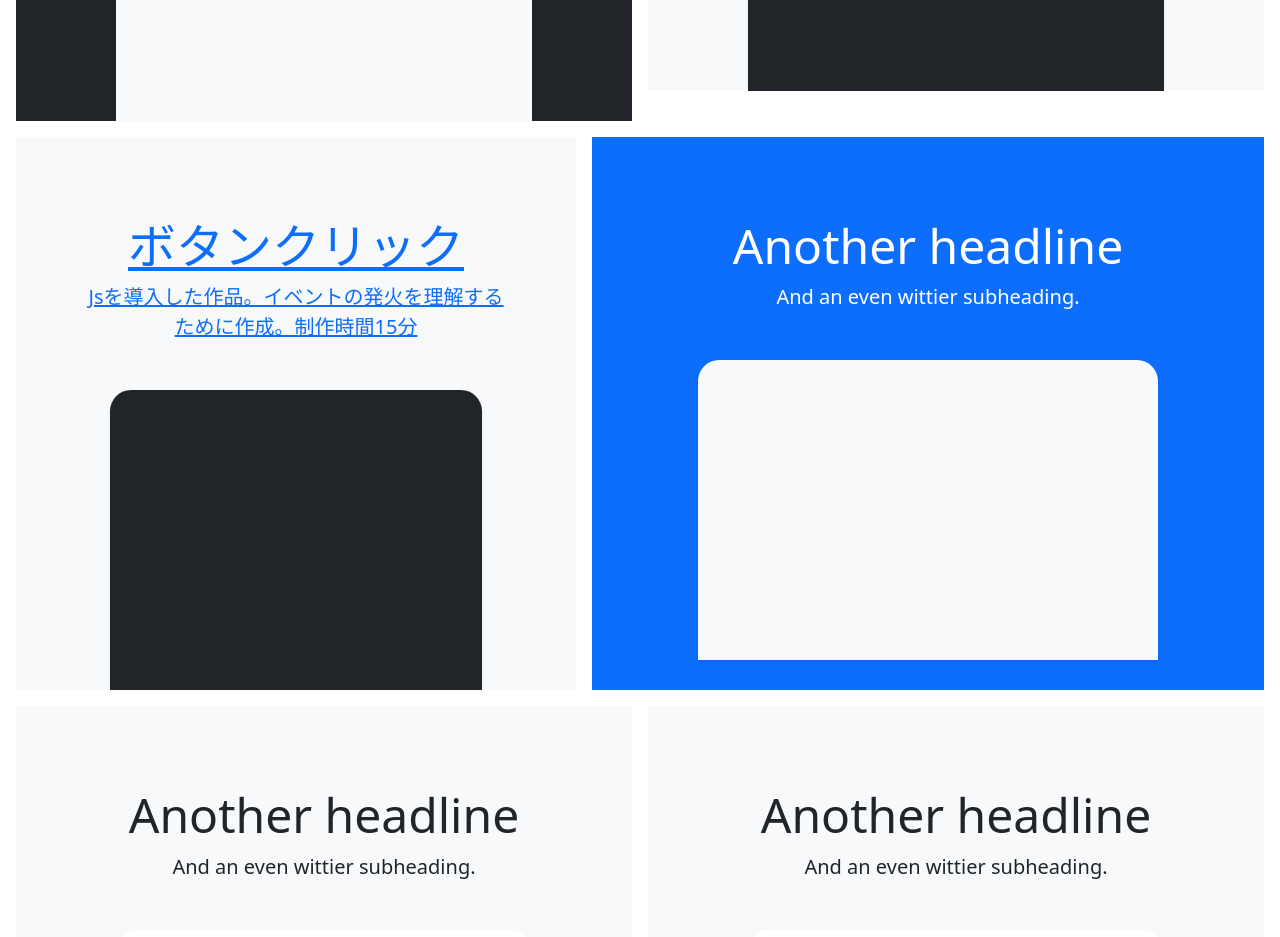
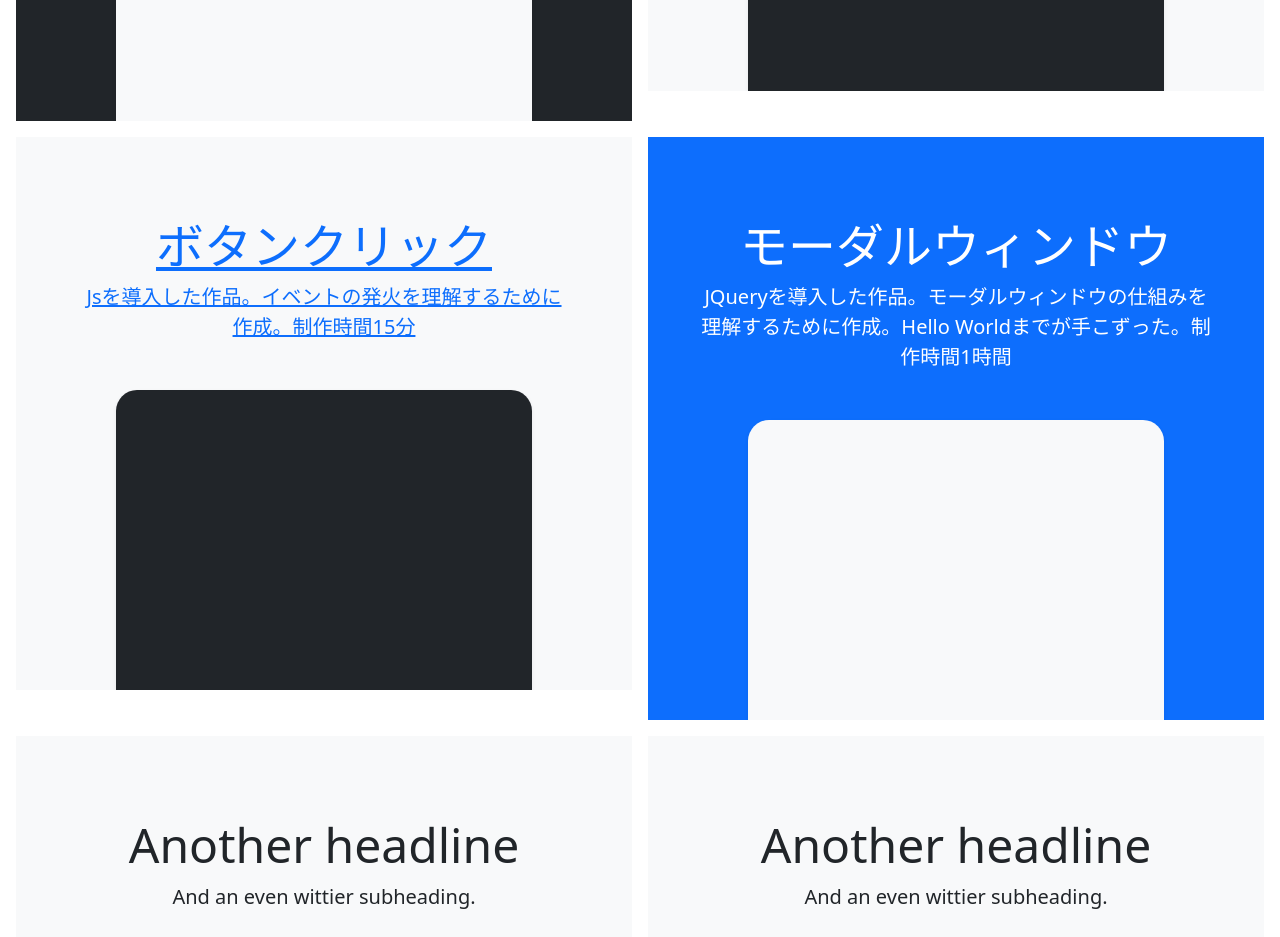
Before and after one commit to ryo-ko-ku/ryohei.portfolio, a plain HTML site: page index.html in a window 1280 px wide. Shown: the part 1020-1957 px from the top of the page. Drawn offline with nearby package versions, Linux system fonts and the light colour scheme.

Commit message:
Add files via upload

```diff
--- a/index.html
+++ b/index.html
@@ -98,14 +98,15 @@
                     <div class="bg-dark shadow-sm mx-auto" style="width: 80%; height: 300px; border-radius: 21px 21px 0 0;"></div>
                 </div>
             </a>
-
-            <div class="bg-primary me-md-3 pt-3 px-3 pt-md-5 px-md-5 text-center text-white overflow-hidden">
-                <div class="my-3 py-3">
-                    <h2 class="display-5">Another headline</h2>
-                    <p class="lead">And an even wittier subheading.</p>
+            <a href="https://ryo-ko-ku.github.io/modal.window/">
+                <div class="bg-primary me-md-3 pt-3 px-3 pt-md-5 px-md-5 text-center text-white overflow-hidden">
+                    <div class="my-3 py-3">
+                        <h2 class="display-5">モーダルウィンドウ</h2>
+                        <p class="lead">JQueryを導入した作品。モーダルウィンドウの仕組みを理解するために作成。Hello Worldまでが手こずった。制作時間1時間</p>
+                    </div>
+                    <div class="bg-light shadow-sm mx-auto" style="width: 80%; height: 300px; border-radius: 21px 21px 0 0;"></div>
                 </div>
-                <div class="bg-light shadow-sm mx-auto" style="width: 80%; height: 300px; border-radius: 21px 21px 0 0;"></div>
-            </div>
+            </a>
         </div>
 
         <div class="d-md-flex flex-md-equal w-100 my-md-3 ps-md-3">
```
